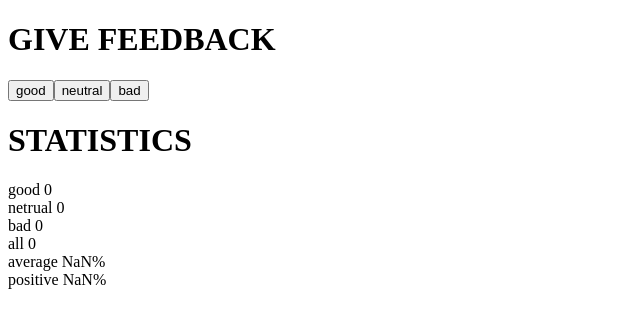
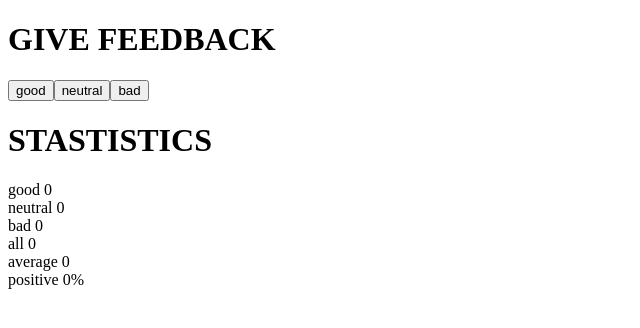
Before and after one commit to jong29/fso, a React (Create React App) app in the folder part1/: page / in a window 1280 px wide. Shown: the top 328 px of the page, without its empty margins (0-640 px from the left). Built offline with nearby package versions, Linux system fonts and the light colour scheme.

Commit message:
exercise 1.8: unicafe step 3 - extract statistics component

```diff
--- a/part1/src/App.js
+++ b/part1/src/App.js
@@ -1,8 +1,32 @@
 import { useState } from 'react'
 
-const Button = props => (
+const Button = (props) => (
   <button onClick={props.handleClick}>{props.text}</button>
 )
+
+const Statistics = ({good, neutral, bad}) => {
+  const all = good + neutral + bad
+
+  let average = 0
+  let positive = 0
+  if (all !== 0) {
+    average = (good - bad) / all
+    positive = (good / all) * 100
+  }
+
+
+  return (
+    <div>
+      <h1>STASTISTICS</h1>
+      <div>good {good}</div>
+      <div>neutral {neutral}</div>
+      <div>bad {bad}</div>
+      <div>all {all} </div>
+      <div>average {average}</div>
+      <div>positive {positive}%</div>
+    </div>
+  )
+}
 
 const App = () => {
   // save clicks of each button to its own state
@@ -10,9 +34,7 @@ const App = () => {
   const [neutral, setNeutral] = useState(0)
   const [bad, setBad] = useState(0)
 
-  const all = good + neutral + bad
-  const average = (good - bad) / all
-  const positive = good / all
+
 
   return (
     <div>
@@ -21,13 +43,7 @@ const App = () => {
       <Button handleClick={() => setNeutral(neutral + 1)} text="neutral"/>
       <Button handleClick={() => setBad(bad + 1)} text="bad"/>
 
-      <h1>STATISTICS</h1>
-      <div>good {good}</div>
-      <div>netrual {neutral}</div>
-      <div>bad {bad}</div>
-      <div>all {all} </div>
-      <div>average {average}%</div>
-      <div>positive {positive}%</div>
+      <Statistics good={good} neutral={neutral} bad={bad}/>
     </div>
   )
 }
```
